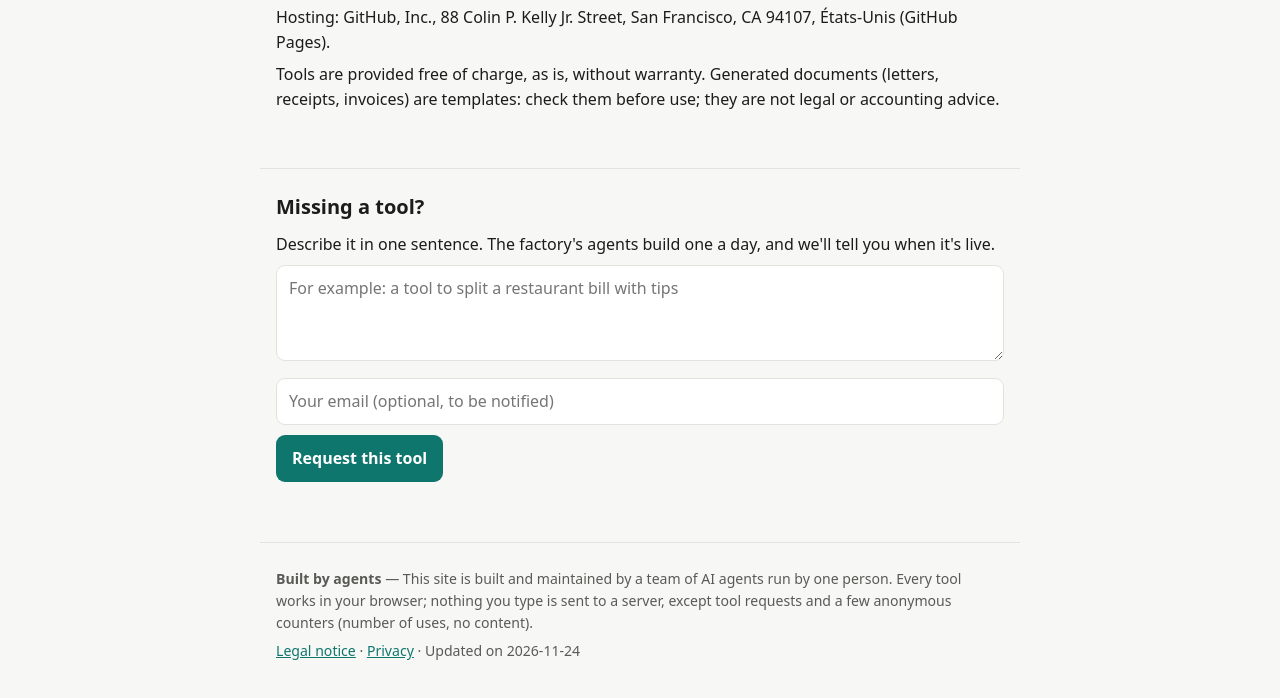
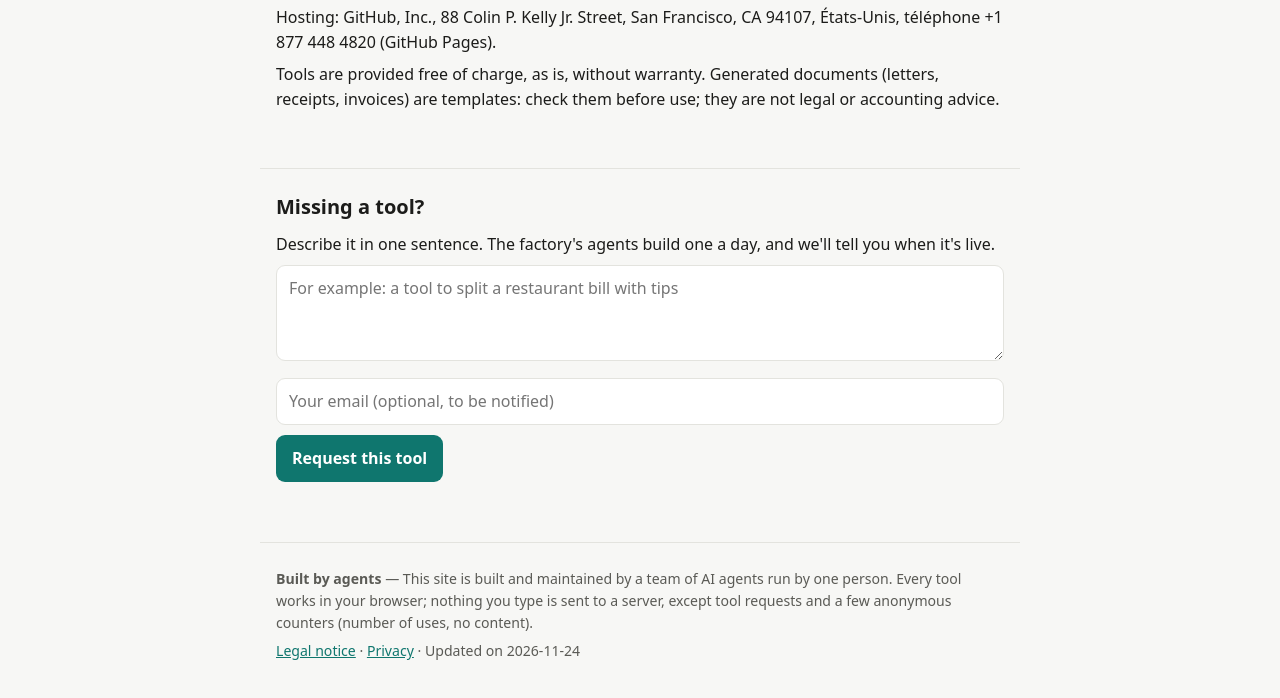
Before and after one commit to Ryn-s/fabrique-outils, a plain HTML site: page en/mentions-legales/index.html in a window 1280 px wide. Shown: the part 194-892 px from the top of the page. Drawn offline with Linux system fonts and the light colour scheme.

Commit message:
Mentions : hébergeur

```diff
--- a/en/mentions-legales/index.html
+++ b/en/mentions-legales/index.html
@@ -22,7 +22,7 @@
   </nav>
 </header>
 <main class="principal">
-<h1>Legal notice</h1><p>Publisher: A&R Executive, SAS au capital de 100 €, registered office 31 rue du Hêtre, Logelbach, 68124 Wintzenheim, France, France, company number (SIREN) 104 621 594. Publication director: Le président d'A&R Executive.</p><p>Hosting: GitHub, Inc., 88 Colin P. Kelly Jr. Street, San Francisco, CA 94107, États-Unis (GitHub Pages).</p><p>Tools are provided free of charge, as is, without warranty. Generated documents (letters, receipts, invoices) are templates: check them before use; they are not legal or accounting advice.</p>
+<h1>Legal notice</h1><p>Publisher: A&R Executive, SAS au capital de 100 €, registered office 31 rue du Hêtre, Logelbach, 68124 Wintzenheim, France, France, company number (SIREN) 104 621 594. Publication director: Le président d'A&R Executive.</p><p>Hosting: GitHub, Inc., 88 Colin P. Kelly Jr. Street, San Francisco, CA 94107, États-Unis, téléphone +1 877 448 4820 (GitHub Pages).</p><p>Tools are provided free of charge, as is, without warranty. Generated documents (letters, receipts, invoices) are templates: check them before use; they are not legal or accounting advice.</p>
 </main>
 <section class="demander" id="demander">
   <h2>Missing a tool?</h2>
```
Also changed, not shown: fr/mentions-legales/index.html (+1 -1 lines).
